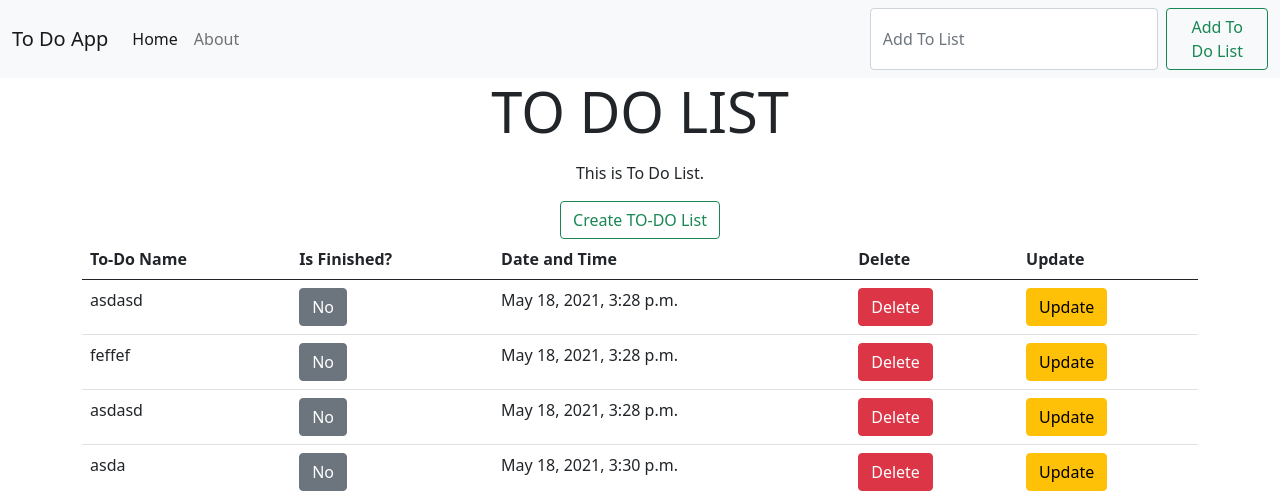
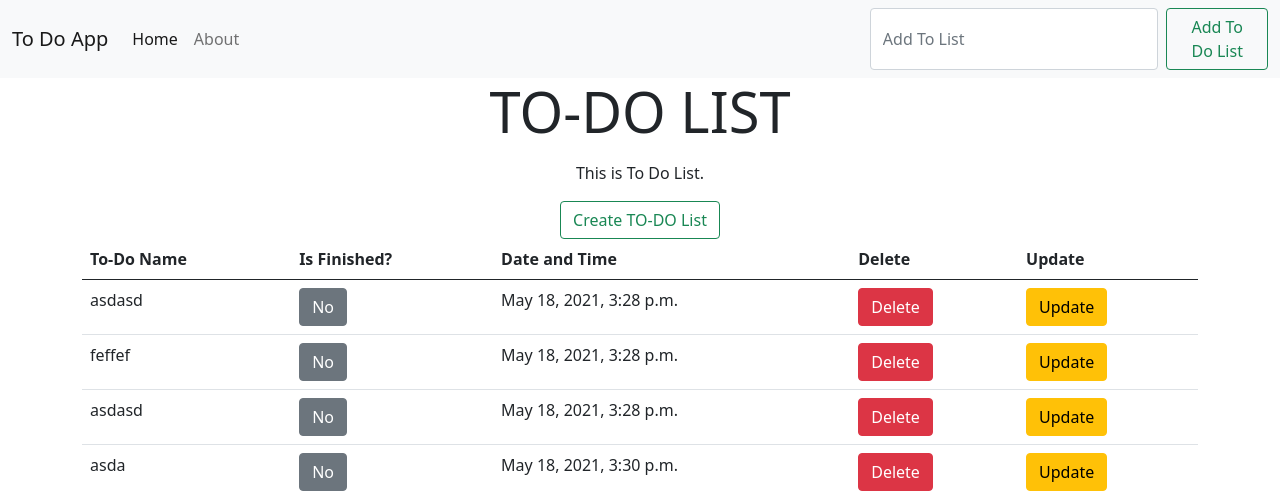
Before and after one commit to fesimsek/to-do, a Django app: page / in a window 1280 px wide. Shown: the top 499 px of the page. Run offline with Django 3.2, Linux system fonts and the light colour scheme; data comes from the database, SQL or seed files in the repository.

Commit message:
index baslik degisti

```diff
--- a/templates/todo_app/index.html
+++ b/templates/todo_app/index.html
@@ -7,7 +7,7 @@ HOME PAGE
 {% block content %}
 <div class="jumbotron jumbotron-fluid">
         <div class="container">
-          <h1 class="display-4"><center>TO DO LIST</center></h1>
+          <h1 class="display-4"><center>TO-DO LIST</center></h1>
           <p class="lead"><center>This is To Do List.</center></p>
           <div class="text-center">
           <a class="btn btn-outline-success" href="{% url 'create' %}" role="button">Create TO-DO List</a>
```
